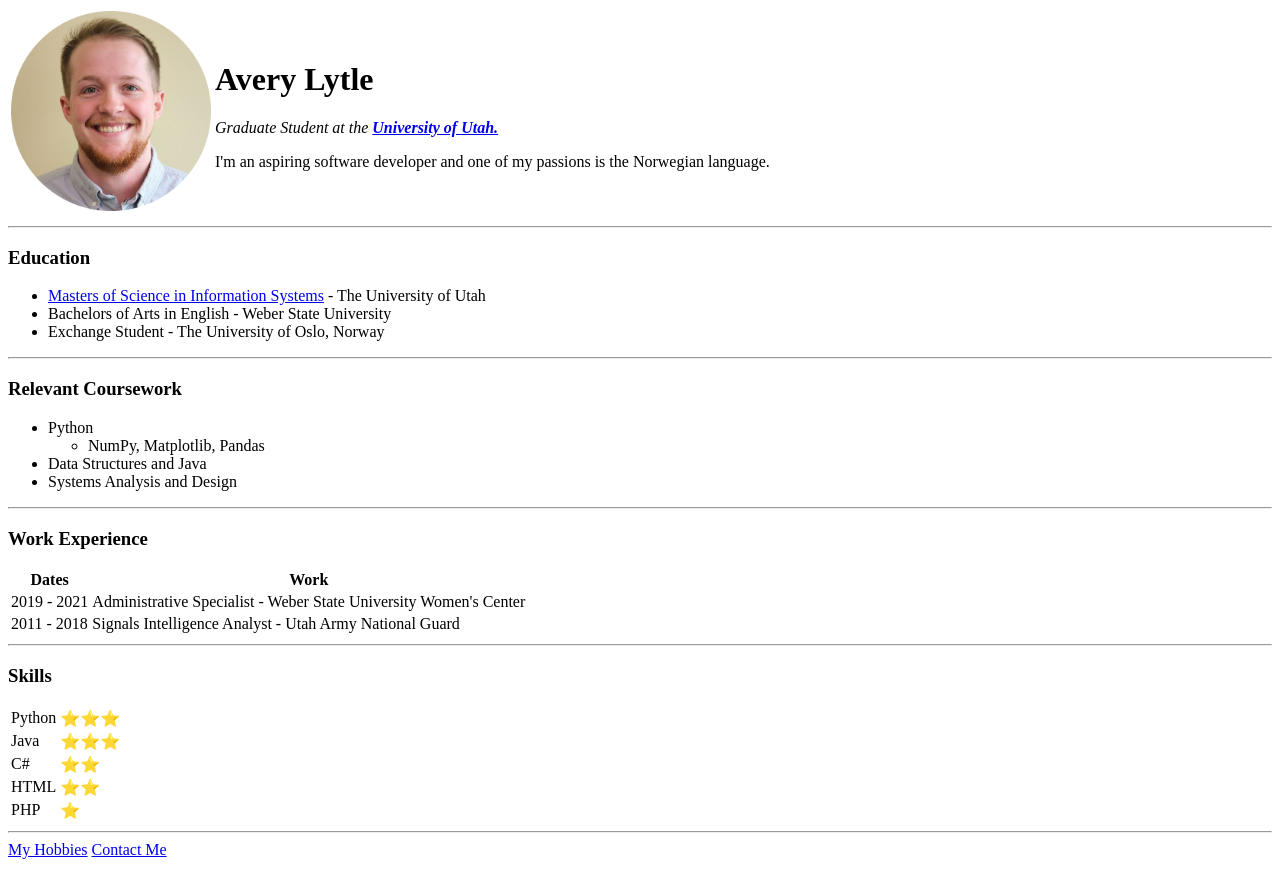
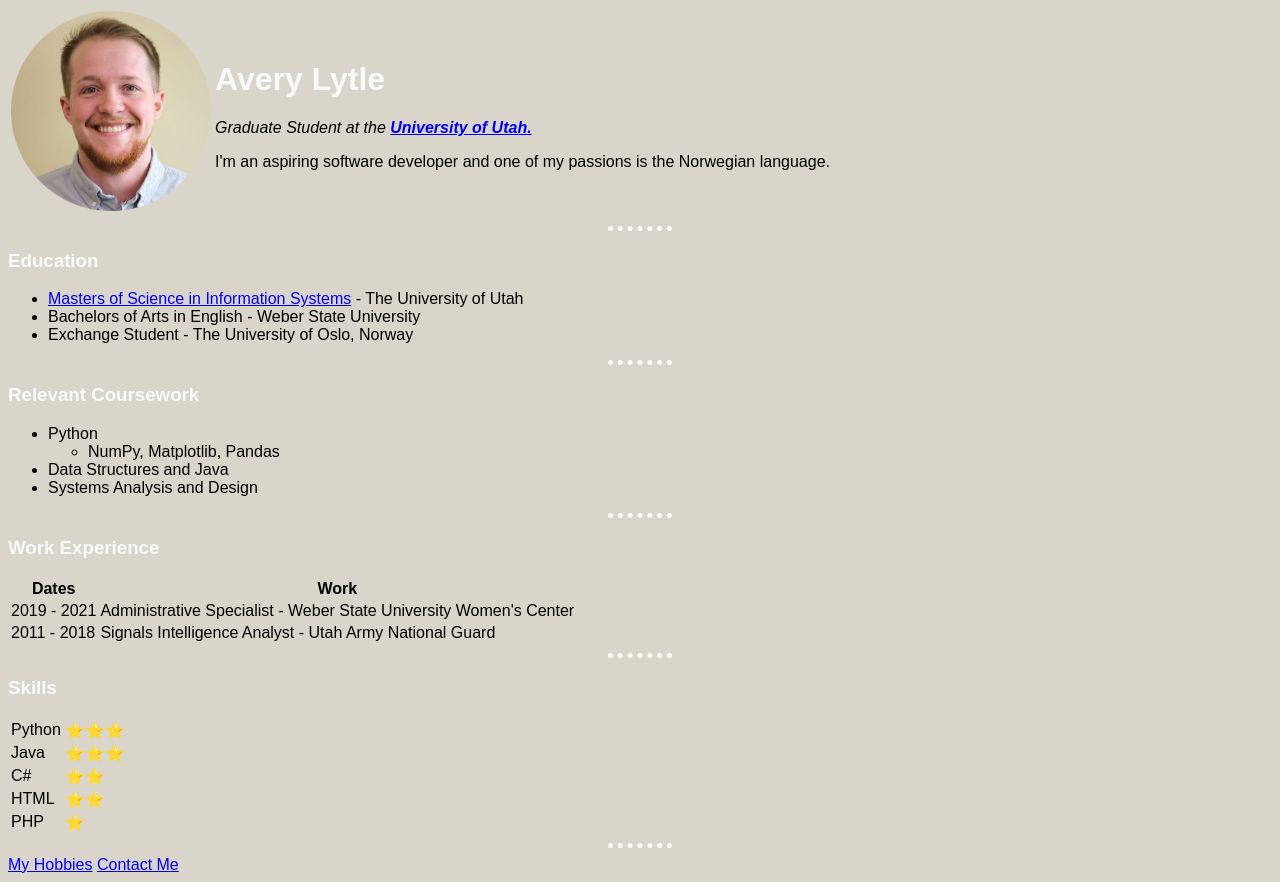
Before and after one commit to averylytle/CV, a plain HTML site: page index.html in a window 1280 px wide. Drawn offline with Linux system fonts and the light colour scheme.

Commit message:
initial style changes

```diff
--- /dev/null
+++ b/css/styles.css
@@ -0,0 +1,23 @@
+/* CSS Code */
+body {
+    background-color: #DAD5CA;
+    font-family: Arial, Helvetica, sans-serif;
+}
+h1 {
+    color: #F8F9FA;
+
+}
+h3 {
+    color: #F8F9FA;
+}
+hr {
+    /* background-color: #FFFCFA;
+    border-style: none;
+    height: 1px;
+    width: 30%; */
+    border-style: none;
+    border-top-style: dotted;
+    border-color: #FFFCFA;
+    border-width: 5px;
+    width: 5%;
+}
--- a/index.html
+++ b/index.html
@@ -6,12 +6,13 @@
     <meta http-equiv="X-UA-Compatible" content="IE=edge">
     <meta name="viewport" content="width=device-width, initial-scale=1.0">
     <title>Avery's Personal Site</title>
+    <link rel="stylesheet" href="css/styles.css">
 </head>
 
 <body>
     <table>
         <tr>
-            <td><img src="avery headshot-circular.png" width="200" height="200" alt="A headshot of Avery"></td>
+            <td><img src="images/avery headshot-circular.png" width="200" height="200" alt="A headshot of Avery"></td>
             <td>
                 <h1>Avery Lytle</h1>
                 <p><em>Graduate Student at the <strong><a href="https://www.utah.edu/" target="_blank">University of
```
Also changed, not shown: contact.html (+1 -0 lines), hobbies.html (+1 -0 lines), images/avery headshot-circular.png (renamed from avery headshot-circular.png).
